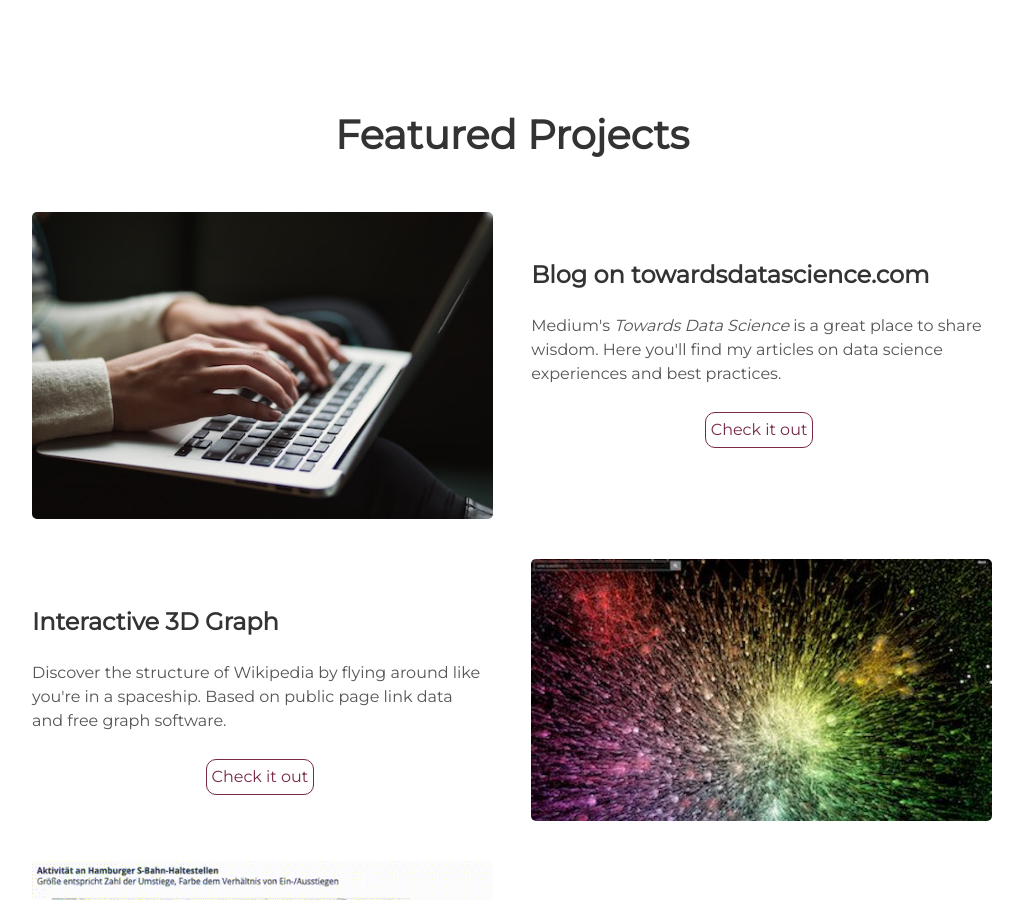
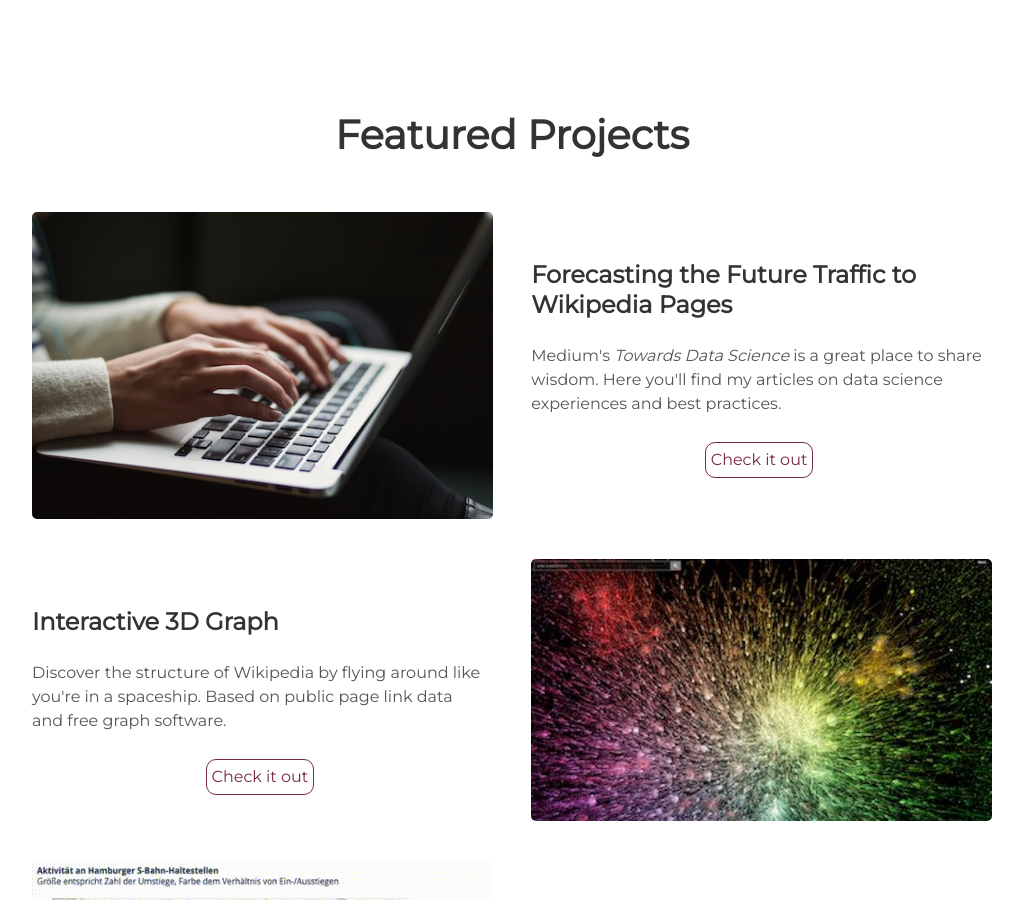
Before and after one commit to arkadee/arkadee.github.io, a Jekyll site: the page built from index.html, in a window 1280 px wide and 900 px high, scrolled down 1803 px. Shown: the whole window, without its empty margins (128-1151 px from the left). Built offline with Jekyll 4.4.1, drawn with Linux system fonts in a browser that asks for light colours.

Commit message:
Update projects.html

```diff
--- a/_includes/projects.html
+++ b/_includes/projects.html
@@ -8,7 +8,7 @@
     <img alt="wrting" src="{{ "/assets/img/kaitlyn-baker-vZJdYl5JVXY-unsplash.jpg" | prepend: site.baseurl }}" />
   </div>
   <div class="contents-right">
-    <h3> Blog on towardsdatascience.com </h3>
+    <h3> Forecasting the Future Traffic to Wikipedia Pages </h3>
     <p>Medium's <i>Towards Data Science</i> is a great place to share wisdom.
       Here you'll find my articles on data science experiences and best practices.</p>
       <p align="center"><a class="project-link" href="https://towardsdatascience.com/@d_haitz">Check it out</a></p>
```
